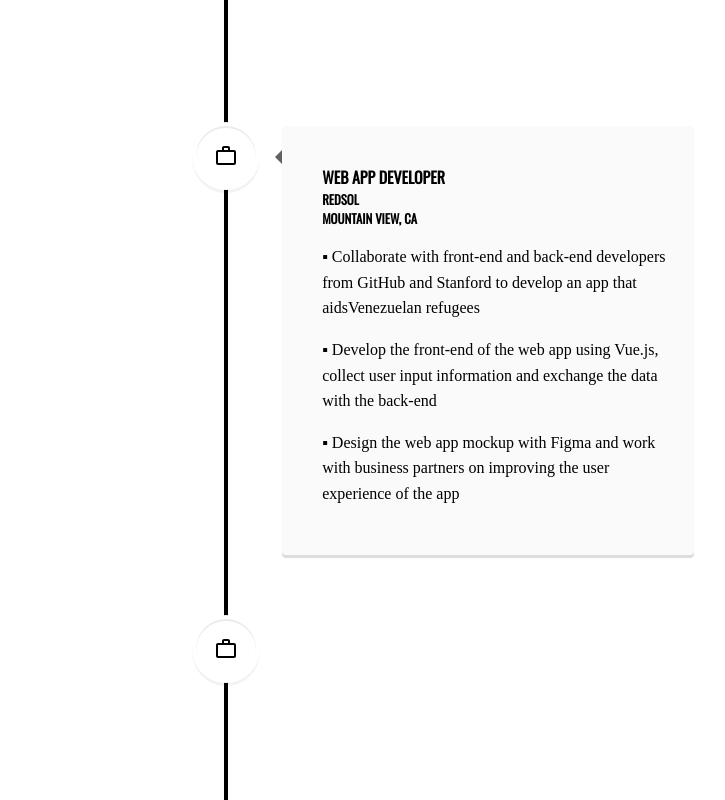
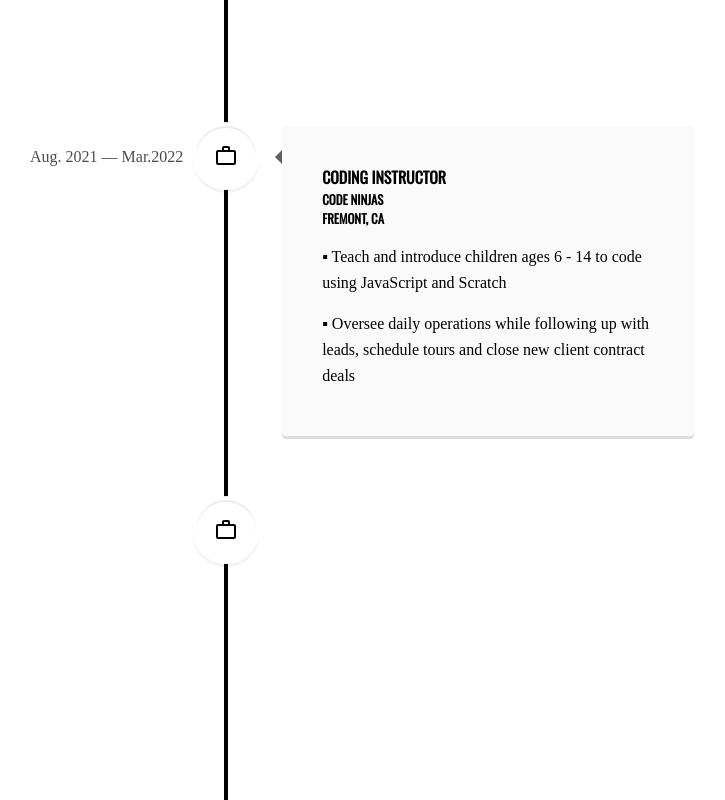
Before and after one commit to sandritaa/milenasatelier, a React (Create React App) app: page / in a window 1280 px wide. Shown: the part 960-1760 px from the top of the page, without its empty margins (414-1139 px from the left). Built offline with nearby package versions, Linux system fonts and the light colour scheme; a web font is replaced by a local one.

Commit message:
Add new position and change date color to black

```diff
--- a/src/Journey.js
+++ b/src/Journey.js
@@ -26,7 +26,7 @@ const Journey = () => {
                   className="vertical-timeline-element--work"
                   contentStyle={{
                     background: "rgb(250, 250, 250)",
-                    color: "#fff",
+                    color: "#000",
                   }}
                   contentArrowStyle={{
                     borderRight: "7px solid  rgb(97, 97, 97)",
@@ -34,8 +34,8 @@ const Journey = () => {
                   date={Data.Date}
                   iconStyle={{
                     background: "#ffffff",
-                    color: "#000",
-                    // background: "rgb(226, 217, 209)",
+                    color: "##000000",
+                    // background: "rgb(22\\6, 217, 209)",
                     // color: "#fff",
                   }}
                   icon={Data.Icon}
@@ -75,7 +75,7 @@ const Journey = () => {
                   className="vertical-timeline-element--edu"
                   contentStyle={{
                     background: "rgb(250, 250, 250)",
-                    color: "#fff",
+                    color: "#000",
                   }}
                   contentArrowStyle={{
                     borderRight: "7px solid  rgb(97, 97, 97)",
--- a/src/data.js
+++ b/src/data.js
@@ -17,7 +17,7 @@ export const experienceData = [];
 experienceData[0] = {
   id: "experienceData1",
   Company: "Code Ninjas",
-  Title: "Software Development Instructor",
+  Title: "Head Instructor",
   Location: "Fremont, CA",
   Date: "Aug. 2021 — Present",
   Description:
@@ -31,7 +31,25 @@ experienceData[0] = {
   // City: "Fremont",
   // State: "CA",
 };
+
 experienceData[1] = {
+  id: "experienceData1",
+  Company: "Code Ninjas",
+  Title: "Coding Instructor",
+  Location: "Fremont, CA",
+  Date: "Aug. 2021 — Mar.2022",
+  Description:
+    "▪ Teach and introduce children ages 6 - 14 to code using JavaScript and Scratch",
+  Description1:
+    "▪ Oversee daily operations while following up with leads, schedule tours and close new client contract deals",
+  Icon: <WorkIcon />,
+  // Pic: { lll },
+  // Image: CompImg0,
+
+  // City: "Fremont",
+  // State: "CA",
+};
+experienceData[2] = {
   id: "experienceData2",
   Company: "RedSol",
   Title: "Web App Developer",
@@ -49,7 +67,7 @@ experienceData[1] = {
   // State: "CA",
 };
 
-experienceData[2] = {
+experienceData[3] = {
   id: "experienceData3",
   Company: "Wyse. Limited",
 
@@ -68,7 +86,7 @@ experienceData[2] = {
   // State: "UK",
 };
 
-experienceData[3] = {
+experienceData[4] = {
   id: "experienceData4",
   Company: "Coach",
   Title: "Product Developement and Production Coordinator",
@@ -88,7 +106,7 @@ experienceData[3] = {
   // State: "NY",
 };
 
-experienceData[4] = {
+experienceData[5] = {
   id: "experienceData5",
   Company: "La Perla",
   Title: "Wholesale Assistant",
--- a/src/index.css
+++ b/src/index.css
@@ -149,6 +149,7 @@ ul {
   text-transform: uppercase;
   font-family: 'Oswald', sans-serif;
   font-size: 0.99rem;
+
 }
 
 .vertical-timeline-element--work h4 {
@@ -176,6 +177,7 @@ ul {
   font-family: 'Oswald', sans-serif;
   font-size: 0.8rem;
 }
+
 
 
 
```
